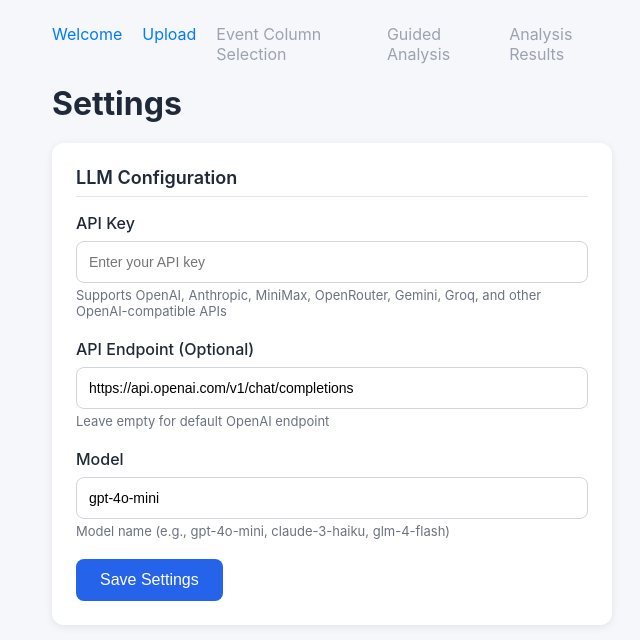
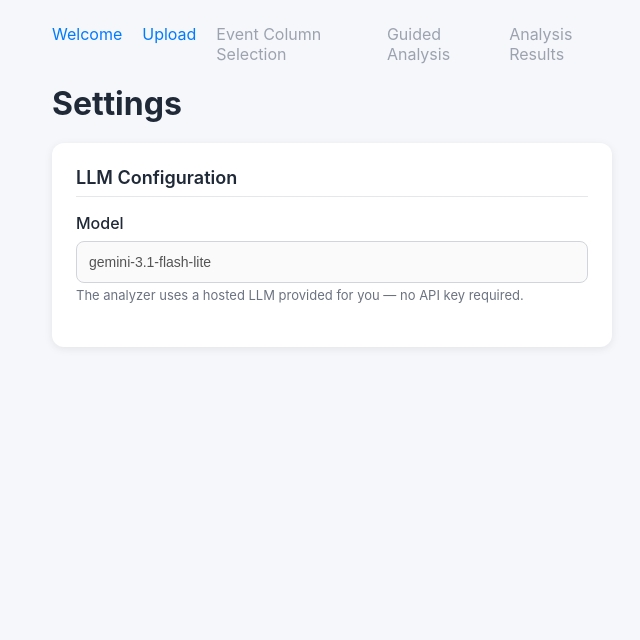
Before and after one commit to chester713/rpa-ui-log-analyzer, a Flask app: page /settings in a window 1280 px wide. Shown: the top 640 px of the page, without its empty margins (308-948 px from the left). Run offline with Flask 2, Linux system fonts and the light colour scheme.

Commit message:
feat(llm): bundle hosted Gemini provider, drop user-supplied API key
Switch the default LLM to Gemini gemini-3.1-flash-lite via its
OpenAI-compatible endpoint. The key is read from the GEMINI_API_KEY
environment variable or the git-ignored config/llm_config.json (never
hardcoded in source), so users no longer supply their own key.
get_llm_client() now always returns a working client; config-file
values still override the bundled defaults. The Settings page is
read-only and /settings is GET-only.

Co-Authored-By: Claude Opus 4.8 <noreply@anthropic.com>

```diff
--- a/app.py
+++ b/app.py
@@ -56,11 +56,13 @@ os.makedirs(os.path.join("data", "progressive"), exist_ok=True)
 from src.web.progressive import bp as _progressive_bp
 app.register_blueprint(_progressive_bp)
 
+from src.llm.client import _DEFAULT_API_KEY, _DEFAULT_ENDPOINT, _DEFAULT_MODEL
+
 DEFAULT_LLM_CONFIG = {
     "provider": "custom",
-    "endpoint": "",
-    "api_key": "",
-    "model": "gpt-4o-mini",
+    "endpoint": _DEFAULT_ENDPOINT,
+    "api_key": _DEFAULT_API_KEY,
+    "model": _DEFAULT_MODEL,
 }
 
 MAX_PREVIEW_ROWS = 100
@@ -467,29 +469,10 @@ def history_detail(history_id):
     return render_template("results.html", entry=entry)
 
 
-@app.route("/settings", methods=["GET", "POST"])
+@app.route("/settings", methods=["GET"])
 def settings():
-    if request.method == "POST":
-        if not _validate_csrf(request.form.get("csrf_token", "")):
-            _logger.warning("CSRF validation failed for POST /settings")
-            return "Forbidden", 403
-
-        existing = get_llm_config()
-        submitted_api_key = (request.form.get("api_key", "") or "").strip()
-        if not submitted_api_key or _is_masked_api_key(submitted_api_key):
-            api_key = existing.get("api_key", "")
-        else:
-            api_key = submitted_api_key
-
-        config = {
-            "provider": "custom",
-            "endpoint": request.form.get("endpoint", ""),
-            "api_key": api_key,
-            "model": request.form.get("model", "gpt-4o-mini"),
-        }
-        save_llm_config(config)
-        return redirect(url_for("settings"))
-
+    # The app ships with a hosted LLM, so there is nothing for users to
+    # configure here — the page is read-only and shows the bundled model.
     config = _sanitize_config_for_view(get_llm_config())
     return render_template("settings.html", config=config, csrf_token=_get_csrf_token())
 
--- a/config/llm_config.example.json
+++ b/config/llm_config.example.json
@@ -1,6 +1,6 @@
 {
   "provider": "custom",
-  "endpoint": "https://api.openai.com/v1/chat/completions",
+  "endpoint": "https://generativelanguage.googleapis.com/v1beta/openai/chat/completions",
   "api_key": "",
-  "model": "gpt-4o-mini"
+  "model": "gemini-3.1-flash-lite"
 }
--- a/src/llm/client.py
+++ b/src/llm/client.py
@@ -12,6 +12,16 @@ _TIMEOUT = 30
 _MAX_TOKENS = 2000
 _MAX_RETRIES = 2
 _RETRY_BACKOFF = 1  # seconds; doubles on each retry
+
+# Bundled hosted LLM. The app ships with its own provider so users never have to
+# supply an API key — every analysis uses this Gemini model by default. Config
+# values, when present, override these; otherwise these are used as-is.
+_DEFAULT_ENDPOINT = "https://generativelanguage.googleapis.com/v1beta/openai/chat/completions"
+# The key is never hardcoded in source. It is read from the GEMINI_API_KEY
+# environment variable, or from the git-ignored config/llm_config.json (which
+# overrides this default). If neither is set, complete() raises a clear LLMError.
+_DEFAULT_API_KEY = os.environ.get("GEMINI_API_KEY", "")
+_DEFAULT_MODEL = "gemini-3.1-flash-lite"
 
 
 class LLMError(RuntimeError):
@@ -61,9 +71,9 @@ class LLMClient:
             config: LLM config dict with endpoint, api_key, model
         """
         self.config = config or {}
-        self.endpoint = self.config.get("endpoint", "")
-        self.api_key = self.config.get("api_key", "")
-        self.model = self.config.get("model", "gpt-4o-mini")
+        self.endpoint = self.config.get("endpoint") or _DEFAULT_ENDPOINT
+        self.api_key = self.config.get("api_key") or _DEFAULT_API_KEY
+        self.model = self.config.get("model") or _DEFAULT_MODEL
 
     def complete(self, prompt: str) -> str:
         """
@@ -85,7 +95,7 @@ class LLMClient:
                 "No API key configured. Add one in Settings or config/llm_config.json."
             )
 
-        endpoint = self.endpoint or "https://api.openai.com/v1/chat/completions"
+        endpoint = self.endpoint or _DEFAULT_ENDPOINT
         headers = {
             "Content-Type": "application/json",
             "Authorization": f"Bearer {self.api_key}",
@@ -94,6 +104,7 @@ class LLMClient:
             "model": self.model,
             "messages": [{"role": "user", "content": prompt}],
             "max_tokens": _MAX_TOKENS,
+            "temperature": 0,
         }
 
         response = _post_with_retry(endpoint, payload, headers)
@@ -122,17 +133,14 @@ def get_llm_client(config_path: str = "config/llm_config.json") -> Optional[LLMC
         config_path: Path to LLM config JSON
 
     Returns:
-        LLMClient instance, or None when no config exists or no API key is set.
-        Callers treat a missing client as a hard error rather than falling back
-        to heuristics.
+        LLMClient instance. The app bundles its own hosted provider, so a client
+        is always returned even when no config file exists: missing fields fall
+        back to the bundled Gemini endpoint, key, and model. Any values present
+        in the config file override the bundled defaults.
     """
-    if not os.path.exists(config_path):
-        return None
+    config = {}
+    if os.path.exists(config_path):
+        with open(config_path, "r", encoding="utf-8") as f:
+            config = json.load(f)
 
-    with open(config_path, "r", encoding="utf-8") as f:
-        config = json.load(f)
-
-    if config.get("api_key"):
-        return LLMClient(config)
-
-    return None
+    return LLMClient(config)
--- a/templates/settings.html
+++ b/templates/settings.html
@@ -40,28 +40,11 @@
         <div class="card">
             <div class="section-title">LLM Configuration</div>
 
-            <form method="POST">
-                <input type="hidden" name="csrf_token" value="{{ csrf_token }}">
-                <div class="form-group" id="apiKeyGroup">
-                    <label>API Key</label>
-                    <input type="password" name="api_key" value="{{ config.api_key }}" placeholder="Enter your API key">
-                    <p class="help">Supports OpenAI, Anthropic, MiniMax, OpenRouter, Gemini, Groq, and other OpenAI-compatible APIs</p>
-                </div>
-
-                <div class="form-group" id="endpointGroup">
-                    <label>API Endpoint (Optional)</label>
-                    <input type="text" name="endpoint" value="{{ config.endpoint }}" placeholder="https://api.openai.com/v1">
-                    <p class="help">Leave empty for default OpenAI endpoint</p>
-                </div>
-
-                <div class="form-group" id="modelGroup">
-                    <label>Model</label>
-                    <input type="text" name="model" value="{{ config.model }}" placeholder="gpt-4o-mini">
-                    <p class="help">Model name (e.g., gpt-4o-mini, claude-3-haiku, glm-4-flash)</p>
-                </div>
-
-                <button type="submit" class="btn">Save Settings</button>
-            </form>
+            <div class="form-group">
+                <label>Model</label>
+                <input type="text" value="{{ config.model }}" disabled>
+                <p class="help">The analyzer uses a hosted LLM provided for you — no API key required.</p>
+            </div>
         </div>
     </div>
 </body>
```
